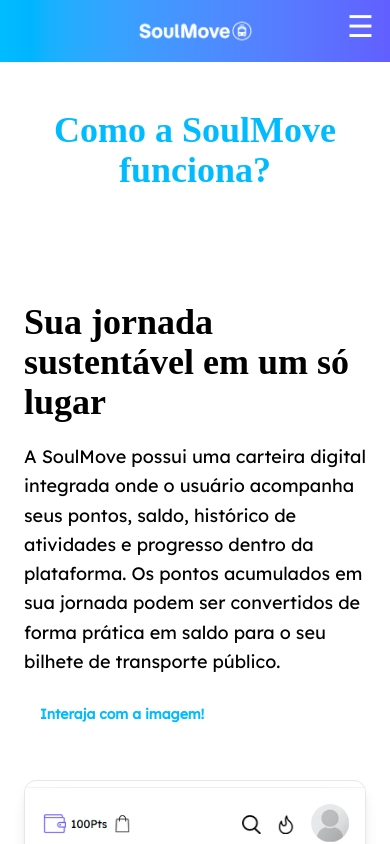
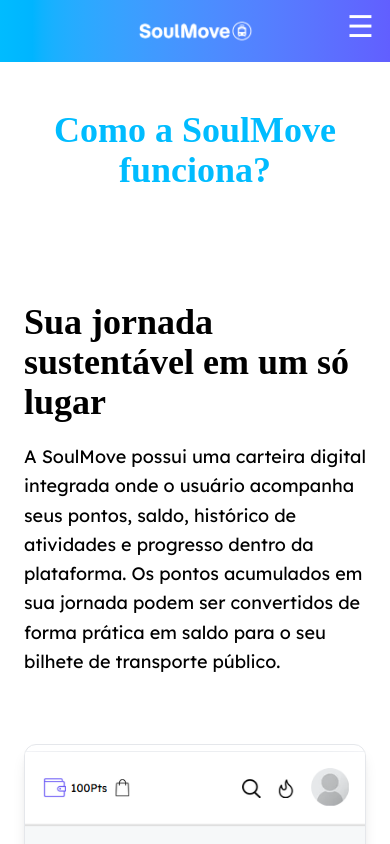
Before and after one commit to paulo-henrique253/soulmove-front-3, a React (Vite) app: page /funcionalidades in a window 390 px wide. Shown: the top 844 px of the page. Built offline with nearby package versions, Linux system fonts and the light colour scheme; a web font is replaced by a local one.

Commit message:
fix: texto em mobile

```diff
--- a/src/components/CardFuncionalidade.tsx
+++ b/src/components/CardFuncionalidade.tsx
@@ -24,7 +24,7 @@
                         {descricao}
                     </p>
 
-                    <p className="font-['Lexend_Deca'] inline-block px-4 py-2 text-sky-400 font-semibold text-sm">
+                    <p className="hidden lg:inline-block font-['Lexend_Deca'] px-4 py-2 text-sky-400 font-semibold text-sm">
                         Interaja com a imagem!
                     </p>
                 </div>
```
